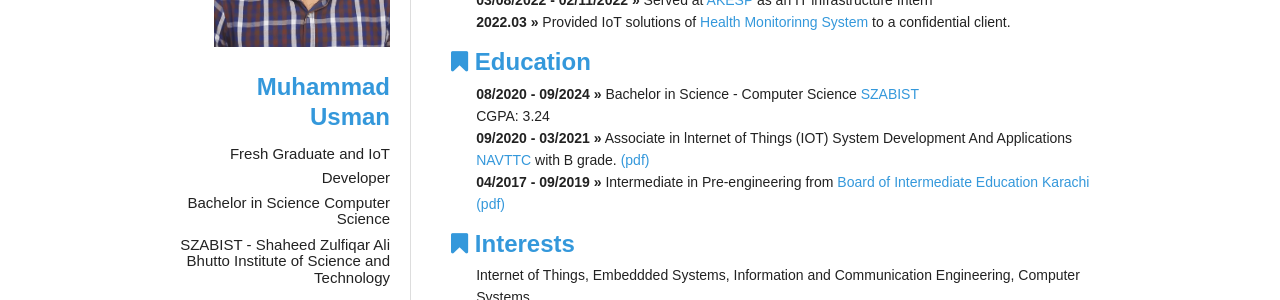
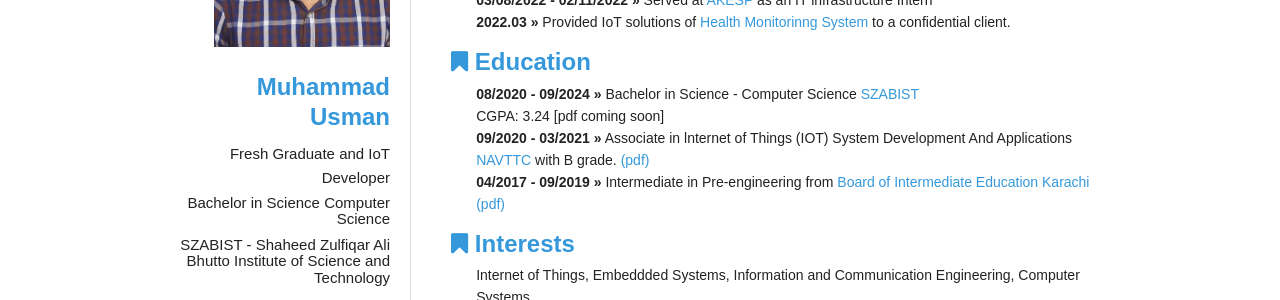
Before and after one commit to musman2k/github-portfolio, a Jekyll site: the page built from index-en.html, in a window 1280 px wide. Shown: the part 211-511 px from the top of the page. Built offline with Jekyll 4.4.1, drawn with Linux system fonts in a browser that asks for light colours.

Commit message:
Update index-en.html

```diff
--- a/index-en.html
+++ b/index-en.html
@@ -21,7 +21,7 @@ title: Home
 
   <h2><i class="fa fa-bookmark"></i> Education</h2>
   <ul class="top">
-    <span class="bold">08/2020 - 09/2024 &raquo;</span> Bachelor in Science - Computer Science <a href="https://szabist.edu.pk/">SZABIST</a><br>CGPA: 3.24 <br>
+    <span class="bold">08/2020 - 09/2024 &raquo;</span> Bachelor in Science - Computer Science <a href="https://szabist.edu.pk/">SZABIST</a><br>CGPA: 3.24 [pdf coming soon] <br>
     <span class="bold"> 09/2020 - 03/2021 &raquo;</span> Associate in lnternet of Things (IOT) System Development And Applications <a href="https://cict.iba.edu.pk/navttc/"> NAVTTC </a> with B grade. <a href="/github-portfolio/files/pdfs/IoT Associate Certificate.pdf">(pdf)</a><br>
     <span class="bold">04/2017 - 09/2019 &raquo;</span> Intermediate in Pre-engineering from <a href="https://www.biek.edu.pk/">Board of Intermediate Education Karachi</a><br><a href="/github-portfolio/files/pdfs/Higher Secondary Certificate - Intermediate Certificate.pdf">(pdf)</a><br>
   </ul>
```
